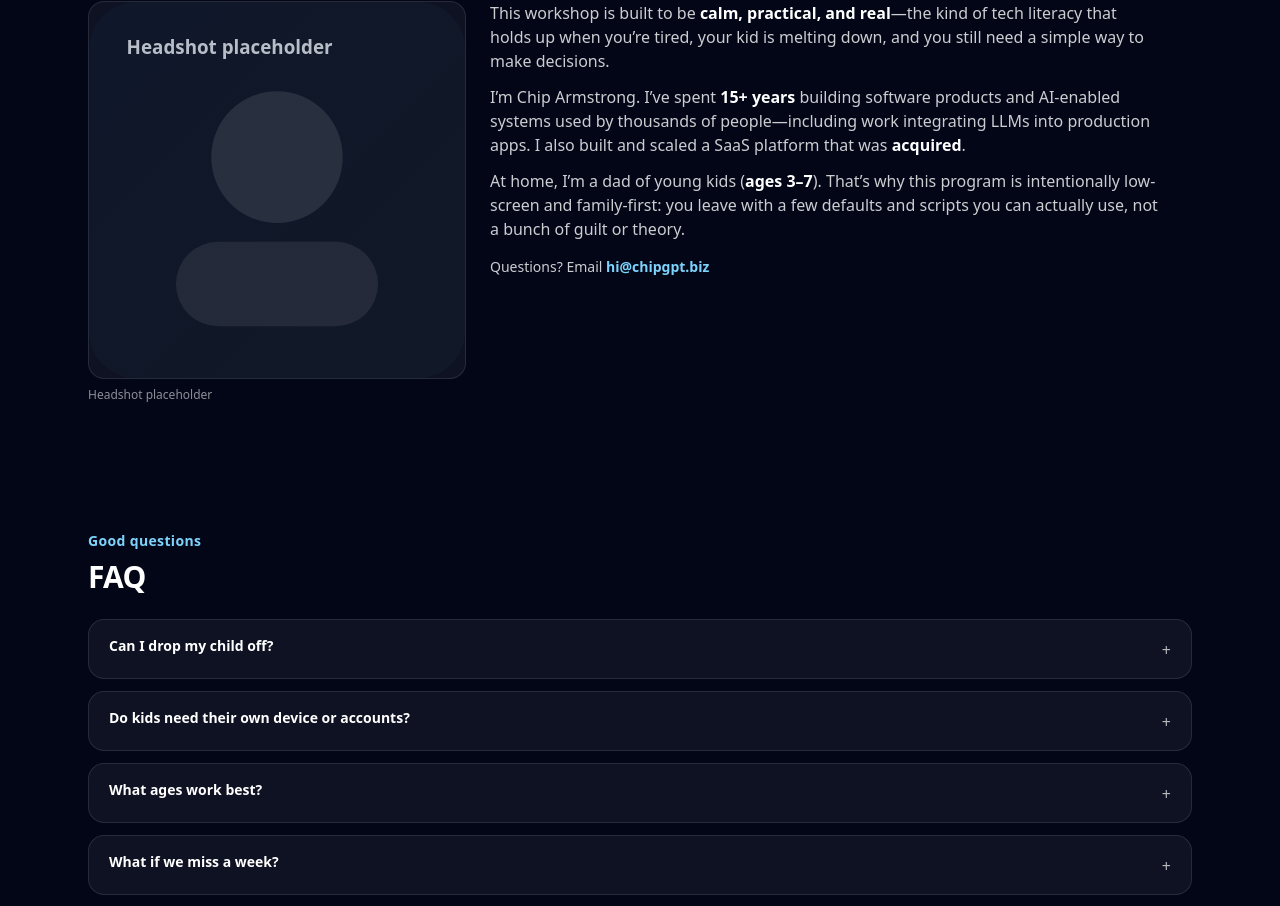
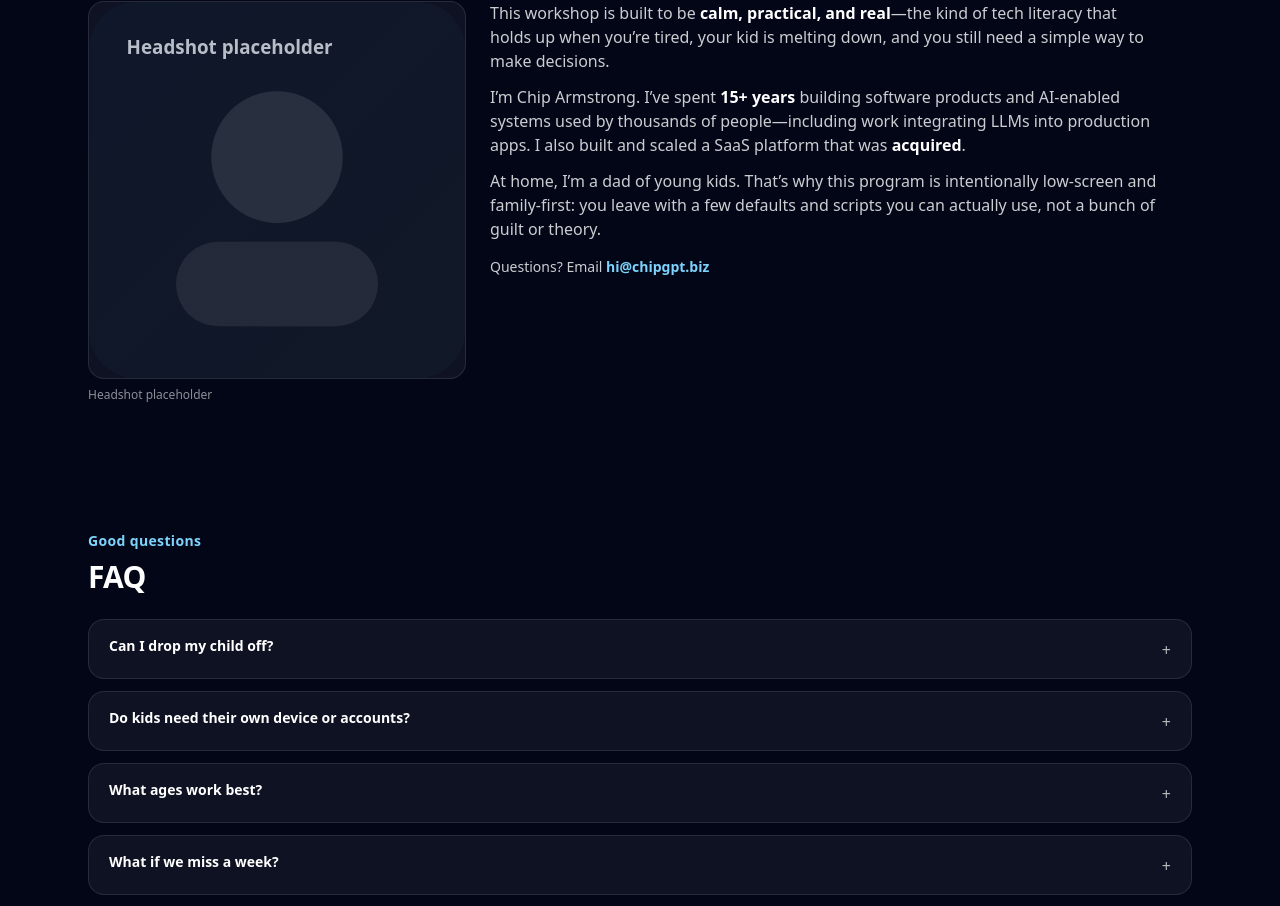
Before and after one commit to chipgpt/tech-literacy-workshop, a React (Vite) app: page / in a window 1280 px wide. Shown: the part 3921-4827 px from the top of the page. Built offline with nearby package versions, Linux system fonts and the light colour scheme; the HTML template or start-up script is replaced by a standard one.

Commit message:
Bio: remove kids age range

```diff
--- a/src/App.tsx
+++ b/src/App.tsx
@@ -524,7 +524,7 @@ export default function App() {
                 I also built and scaled a SaaS platform that was <span className="font-semibold text-white">acquired</span>.
               </p>
               <p className="mt-3 text-base">
-                At home, I’m a dad of young kids (<span className="font-semibold text-white">ages 3–7</span>). That’s why this program is
+                At home, I’m a dad of young kids. That’s why this program is
                 intentionally low-screen and family-first: you leave with a few defaults and scripts you can actually
                 use, not a bunch of guilt or theory.
               </p>
```
